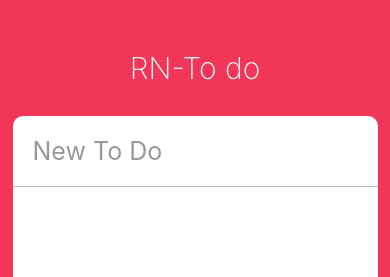
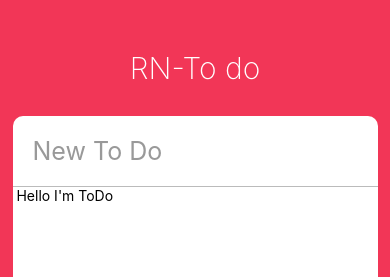
Before and after one commit to habadong/RN_Todo, a React Native app: screen / in a window 390 px wide. Shown: the top 277 px of the page. Built offline with nearby package versions, Linux system fonts and the light colour scheme.

Commit message:
스타일링 + ToDo.js추가

```diff
--- a/App.js
+++ b/App.js
@@ -1,5 +1,6 @@
 import React from 'react';
 import { SafeAreaView, StyleSheet, ScrollView, View, Text, StatusBar, TextInput, Dimensions, Platform } from 'react-native';
+import Todo from './ToDo';
 
 const { height, width } = Dimensions.get("window");
 
@@ -7,6 +8,7 @@
   state = {
     newToDo : "",
   };
+
   _contollNewToDo = (text) => {
     this.setState({
       newToDo : text
@@ -29,6 +31,9 @@
             returnKeyType={"done"}
             autoCorrect={false}
           />
+          <ScrollView>
+            <Todo />
+          </ScrollView>
         </View>
       </View>
     );
--- /dev/null
+++ b/ToDo.js
@@ -0,0 +1,24 @@
+import React, { Component } from 'react';
+import { View, Text, TouchableOpacity, StyleSheet } from 'react-native';
+
+class ToDo extends Component {
+  constructor(props) {
+    super(props);
+    this.state = {
+    };
+  }
+
+  render() {
+    return (
+      <View>
+        <Text> Hello I'm ToDo </Text>
+      </View>
+    );
+  }
+}
+
+const styles = StyleSheet.create({
+
+})
+
+export default ToDo;
```
